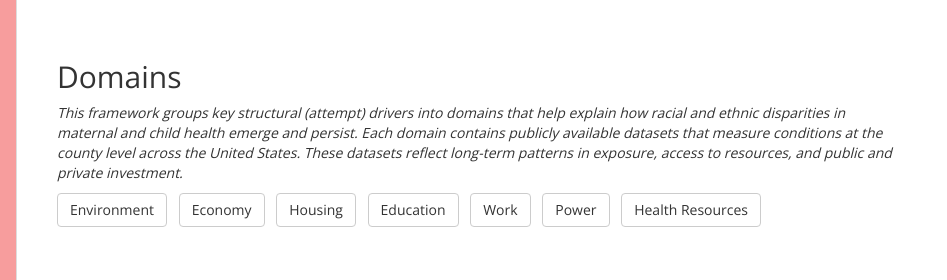
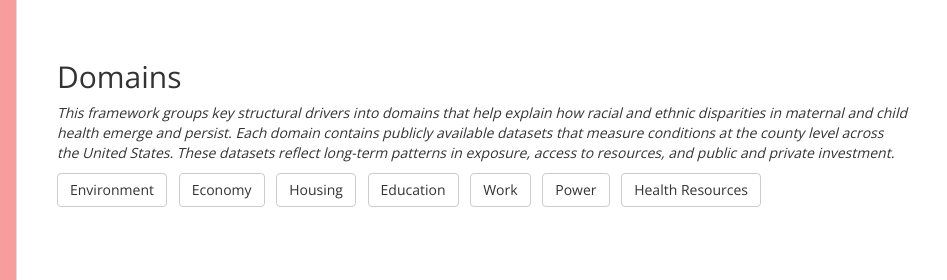
Before and after one commit to shfessuh/er-lab, a plain HTML site: page index.html in a window 1280 px wide. Both pictures are taken after a click on the item "Domains". Shown: the top 280 px of the page, 333-1280 px from the left. Drawn offline with nearby package versions, Linux system fonts and the light colour scheme.

Commit message:
Update index.html

```diff
--- a/index.html
+++ b/index.html
@@ -40,8 +40,9 @@
           <!-- Domains Tab-->
           <section id="domains" class="tab-section">
             <h2>Domains</h2>
-            <p><em>This framework groups key structural (attempt) drivers into domains that help explain how racial and ethnic disparities in maternal and child health emerge and persist. Each domain contains publicly available datasets that measure conditions at the county level across the United States. These datasets reflect long-term patterns in exposure, access to resources, and public and private investment.</em></p>
+            <p><em>This framework groups key structural drivers into domains that help explain how racial and ethnic disparities in maternal and child health emerge and persist. Each domain contains publicly available datasets that measure conditions at the county level across the United States. These datasets reflect long-term patterns in exposure, access to resources, and public and private investment.</em></p>
             <div class="domain-tabs">
+
               <button class="btn btn-default domain-tab" data-domain="Environment">Environment</button>
               <button class="btn btn-default domain-tab" data-domain="Economy">Economy</button>
               <button class="btn btn-default domain-tab" data-domain="Housing">Housing</button>
```
